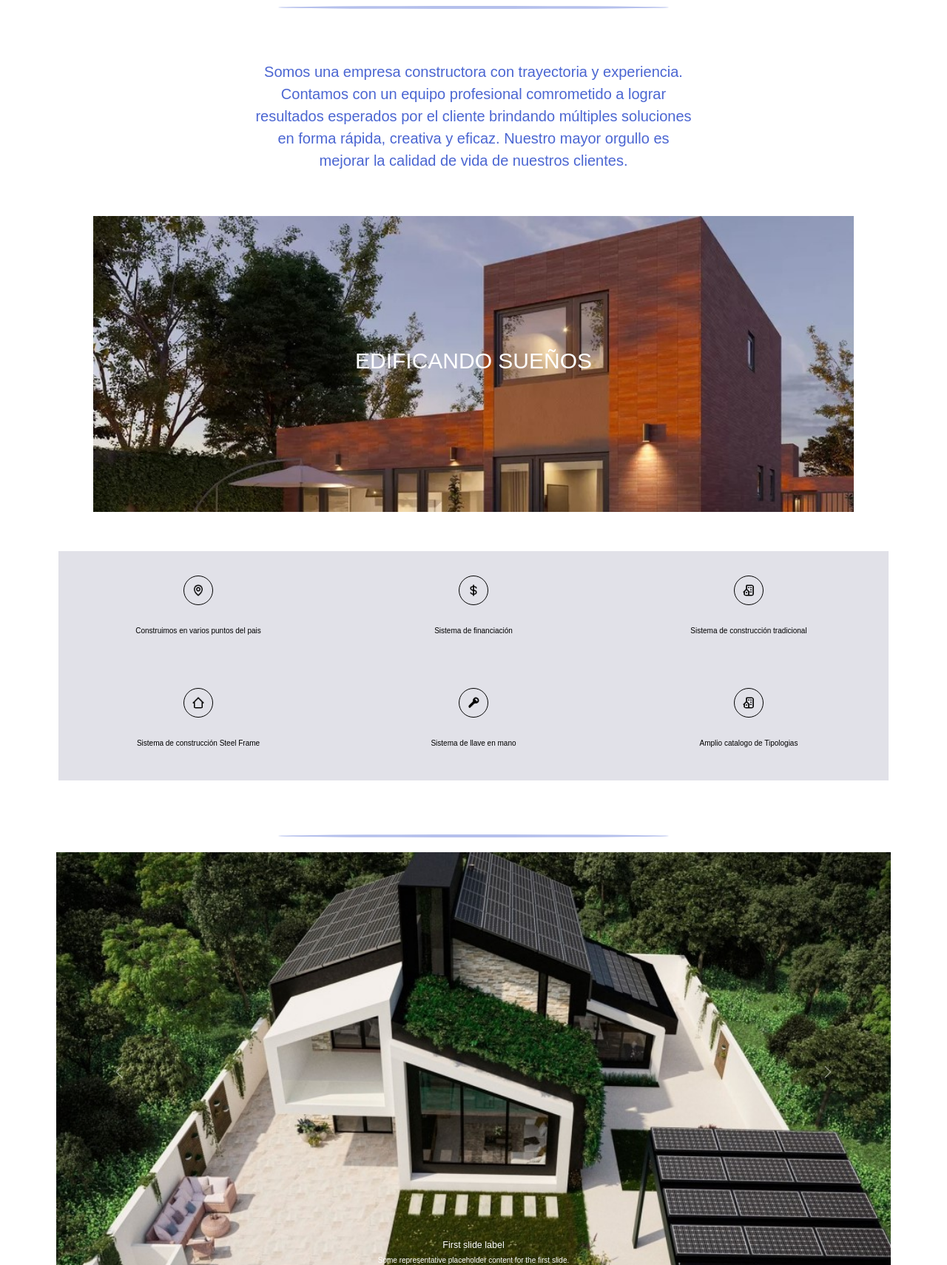
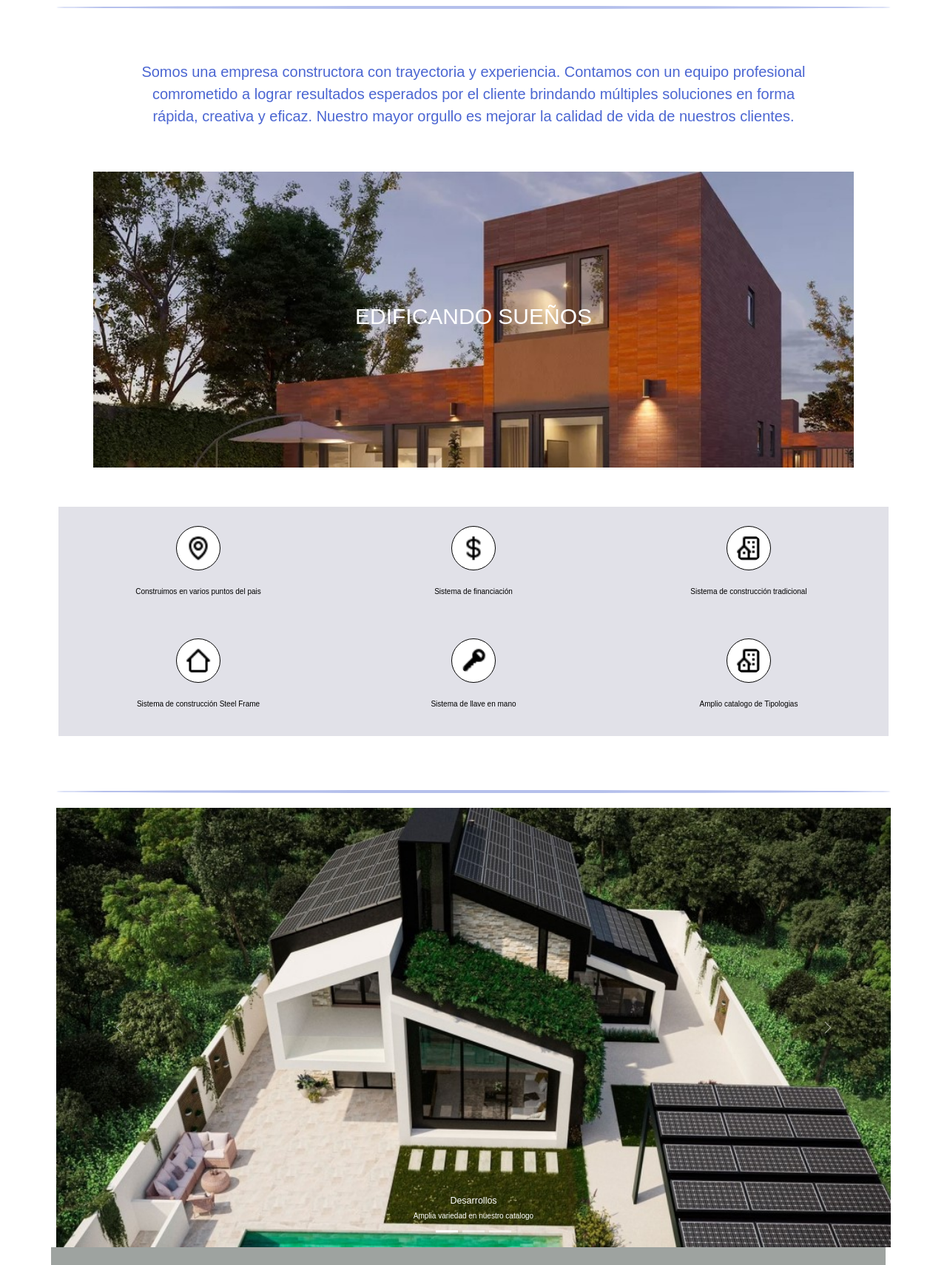
Before and after one commit to LHasenauer/PreEntrega2Hasenauer, a plain HTML site: page index.html in a window 1280 px wide. Shown: the part 701-2411 px from the top of the page at 74% size. Drawn offline with nearby package versions, Linux system fonts and the light colour scheme.

Commit message:
Se agregan mejoras en la anidacion y se crea link

```diff
--- a/assets/css/general.css
+++ b/assets/css/general.css
@@ -31,7 +31,6 @@ a{
 body{
     background-color: white;
     padding: 0 76px;
-    /* max-width: 1080px; */
     font-family: var(--font-primary);
     color: var(--secondary);
 }
@@ -97,7 +96,7 @@ header .menu .menu_lista .submenu .submenu_link:hover{
 .hamburger-menu {
     display: none;
     cursor: pointer;
-  }
+}
 .hamburguer-menu .menu_burguer{
     width: 100px;
     height: 50px;
@@ -106,22 +105,28 @@ header .menu .menu_lista .submenu .submenu_link:hover{
 }
 @media (max-width: 768px) {
     .menu {
-      display: none;
+        display: none;
     }
     .hamburger-menu {
-      display: block;
+        display: block;
     }
     .hamburger-menu.active .menu_burguer {
-      background-color: #260aa7;
+        background-color: #260aa7;
     }
     .menu.active {
-      display: block;
+        display: block;
     }
 }
 /* FIN HEADER */
 /* AQUI COMIENZA FOOTER */
 .footer{
+    background-color: #9ea3a0;
     padding: 20px;
+
+}
+.footer .footer-item .Follow_us .red_social{
+    border: 2px solid rgba(0, 0, 0, 0.116);
+    border-radius: 15%;
 }
 .footer .footer-item, .footer-item1, .footer-item2, .footer-item3{
     padding: 10px;
@@ -136,10 +141,10 @@ header .menu .menu_lista .submenu .submenu_link:hover{
 /* PAGINA PRINCIPAL - HOME */
 main .line_horizontal{
     border: 2px solid #4b66d269;
-    margin: 20px 300px;
+    margin: 20px auto;
     border-radius: 50%;
 }
-main .principal{
+.pag_principal .principal{
     background-image: url(../image/FondoPrincipal1.JPG);
     background-position: center center;
     background-repeat: no-repeat;
@@ -147,14 +152,14 @@ main .principal{
     border-radius: 0 150px 0 150px;
     min-height: 500px;
 }
-main .principal .titulo{
+.pag_principal .principal .titulo{
     position: relative;
     text-align: center;
     font-size: 4em;
     color: white;
     top: 350px;
 }
-main .principal .btn{
+.pag_principal .principal .btn{
     border: none;
     color: black;
     padding: 16px 32px;
@@ -167,13 +172,13 @@ main .principal .btn{
     font-size: 16px;
     transition-duration: 0.4s;
 }
-main .principal .btnMasInfo{
+.pag_principal .principal .btnMasInfo{
     display: flex;
     justify-content: center;
     position: relative;
     top: 180px;
 }
-main .principal .btnMasInfo .btnMasInfo-1{
+.pag_principal .principal .btnMasInfo .btnMasInfo-1{
     height: 50px;
     width: 150px;
     border: none;
@@ -185,7 +190,7 @@ main .principal .btnMasInfo .btnMasInfo-1{
     z-index: 1;
     cursor: pointer;
 }
-main .principal .btnMasInfo .btnMasInfo-1::before{
+.pag_principal .principal .btnMasInfo .btnMasInfo-1::before{
     content: '';
     width: 0;
     height: 50px;
@@ -197,24 +202,24 @@ main .principal .btnMasInfo .btnMasInfo-1::before{
     display: block;
     z-index: -1;
 }
-main .principal .btnMasInfo .btnMasInfo-1:hover:before{
+.pag_principal .principal .btnMasInfo .btnMasInfo-1:hover:before{
     width: 150px;
     cursor: pointer;
 }
-main .aside{
+.pag_principal .aside{
     display: flex;
     justify-content: center;
     align-items: flex-start;
     flex-wrap:wrap;
     padding: 50px 0px;
 }
-main .aside .somos .somos-txt{
+.pag_principal .aside .somos .somos-txt{
     font-size: 2em;
     text-align:center;
     color: #4b66d2;
-    width: 600px;
+    width: 900px;
 }
-main .aside .intro-servicios{
+.pag_principal .aside .intro-servicios{
     display: flex;
     justify-content: center;
     align-items: center;
@@ -226,18 +231,34 @@ main .aside .intro-servicios{
     background-repeat: no-repeat;
     background-attachment: fixed;
 }
-main .aside .intro-servicios .intro-txt{
+.pag_principal .aside .intro-servicios .intro-txt{
     text-align: center;
     font-size: 3em;
+    position: relative;
+    background-color: transparent;
     color: white;
+    padding: 10px 10px;
+    border: none;
+    cursor: pointer;
+    overflow: hidden;
 }
-main .aside .intro-servicios .intro-txt:hover{
-    cursor: pointer;
-    padding: 10px;
-    border-radius: 15%;
-    box-shadow: 0px 0px 15px #4b66d2;
+.pag_principal .aside .intro-servicios .intro-txt:after{
+    content: '';
+    position: absolute;
+    width: 100%;
+    height: 2px;
+    background-color: white;
+    transition: transform 0.6s;
 }
-main .aside .servicios{
+.pag_principal .aside .intro-servicios .intro-txt:after{
+    bottom: 0;
+    transform: scaleX(0);
+    transform-origin: left;
+}
+.pag_principal .aside .intro-servicios .intro-txt:hover:after{
+    transform: scale(-1);
+}
+.pag_principal .aside .servicios{
     display: flex;
     flex-wrap: wrap;
     justify-content: space-around;
@@ -245,7 +266,7 @@ main .aside .servicios{
     padding: 3px;
     background-color: #b1b1c363;
 }
-main .servicios .servicios-presentacion{
+.pag_principal .aside .servicios .servicios-presentacion{
     display: flex;
     flex-wrap: wrap;
     flex-direction: column;
@@ -258,13 +279,18 @@ main .servicios .servicios-presentacion{
     width: 300px;
     height: 150px;
 }
-main .servicios .servicios-presentacion .servicios-img{
-    width: 40px;
+.pag_principal .aside .servicios .servicios-presentacion .servicios-img{
+    width: 60px;
     height: auto;
     border: 1px solid black;
     border-radius: 100%;
     padding: 10px;
-    background-color: transparent;
+    background-color: white;
+}
+.pag_principal .aside .servicio .servicios-presentacion .servicios_txt{
+    font-size: 2em;
+    color: #4b66d2;
+    border: 1px solid black;
 }
 /* PAGINA CONTACTO */
 main .datos{
--- a/index.html
+++ b/index.html
@@ -65,32 +65,34 @@
         <p class="somos-txt">Somos una empresa constructora con trayectoria y experiencia. Contamos con un equipo profesional comrometido a lograr resultados esperados por el cliente brindando múltiples soluciones en forma rápida, creativa y eficaz. Nuestro mayor orgullo es mejorar la calidad de vida de nuestros clientes.</p>
       </div>
       <div class="intro-servicios">
+          <a href="./assets/views/contacto.html">
             <p class="intro-txt">EDIFICANDO SUEÑOS</p>
+          </a>
       </div>
       <div class="servicios">
         <div class="servicios-presentacion">
           <img class="servicios-img" src="./assets/image/Ubicacion-Map.png" alt="Ubicacion">
-                    <p>Construimos en varios puntos del pais</p>
+          <p class="servicios_txt">Construimos en varios puntos del pais</p>
         </div>
         <div class="servicios-presentacion">
           <img class="servicios-img" src="./assets/image/dollar-regular-24.png" alt="">
-                    <p>Sistema de financiación</p>
+          <p class="servicios_txt">Sistema de financiación</p>
         </div>
         <div class="servicios-presentacion">
           <img class="servicios-img" src="./assets/image/building-house-regular-24.png" alt="">
-                    <p>Sistema de construcción tradicional</p>
+          <p class="servicios_txt">Sistema de construcción tradicional</p>
         </div>
         <div class="servicios-presentacion">
           <img class="servicios-img" src="./assets/image/home-alt-2-regular-24.png" alt="">
-                    <p>Sistema de construcción Steel Frame</p>
+          <p class="servicios_txt">Sistema de construcción Steel Frame</p>
         </div>
         <div class="servicios-presentacion">
           <img class="servicios-img" src="./assets/image/key-solid-24.png" alt="">
-                    <p>Sistema de llave en mano</p>
+          <p class="servicios_txt">Sistema de llave en mano</p>
         </div>
         <div class="servicios-presentacion">
           <img class="servicios-img" src="./assets/image/building-house-regular-24.png" alt="">
-                    <p>Amplio catalogo de Tipologias</p>
+          <p class="servicios_txt">Amplio catalogo de Tipologias</p>
         </div>
       </div>
     </div>
@@ -105,22 +107,22 @@
         <div class="carousel-item active">
             <img src="./assets/image/carruselimg1.jpeg" class="d-block w-100" alt="Imagen 1">
             <div class="carousel-caption d-none d-md-block">
-                  <h5>First slide label</h5>
-                  <p>Some representative placeholder content for the first slide.</p>
+              <h5>Desarrollos</h5>
+              <p>Amplia variedad en nuestro catalogo</p>
             </div>
         </div>
         <div class="carousel-item">
           <img src="./assets/image/carruselimg2.jpg" class="d-block w-100" alt="Imagen 2">
           <div class="carousel-caption d-none d-md-block">
-                  <h5>Second slide label</h5>
-                  <p>Some representative placeholder content for the second slide.</p>
+            <h5>Desarrollos</h5>
+            <p>Amplia variedad en nuestro catalogo</p>
           </div>
         </div>
         <div class="carousel-item">
           <img src="./assets/image/carruselimg3.jpg" class="d-block w-100" alt="Imagen 3">
           <div class="carousel-caption d-none d-md-block">
-                  <h5>Third slide label</h5>
-                  <p>Some representative placeholder content for the third slide.</p>
+            <h5>Desarrollos</h5>
+            <p>Amplia variedad en nuestro catalogo</p>
           </div>
         </div>
       </div>
```
Also changed, not shown: assets/views/contacto.html (indentation only). Lines whose indentation alone changed are shown as unchanged.
